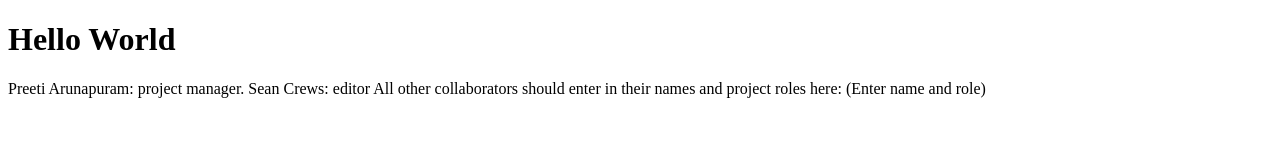
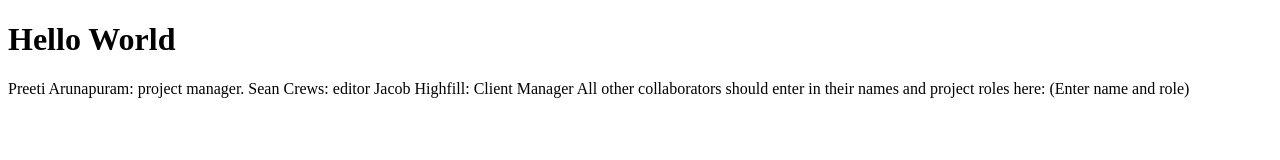
Before and after one commit to preetiArunapuram/SmartsAndStamina, a plain HTML site: page assets/www/index.html in a window 1280 px wide. Drawn offline with Linux system fonts and the light colour scheme.

Commit message:
Update assets/www/index.html

```diff
--- a/assets/www/index.html
+++ b/assets/www/index.html
@@ -11,6 +11,7 @@
 <body>
 		Preeti Arunapuram: project manager.
 		Sean Crews: editor
+		Jacob Highfill: Client Manager
 		All other collaborators should enter in their names and project roles here:
 		(Enter name and role)
 </body>
```
